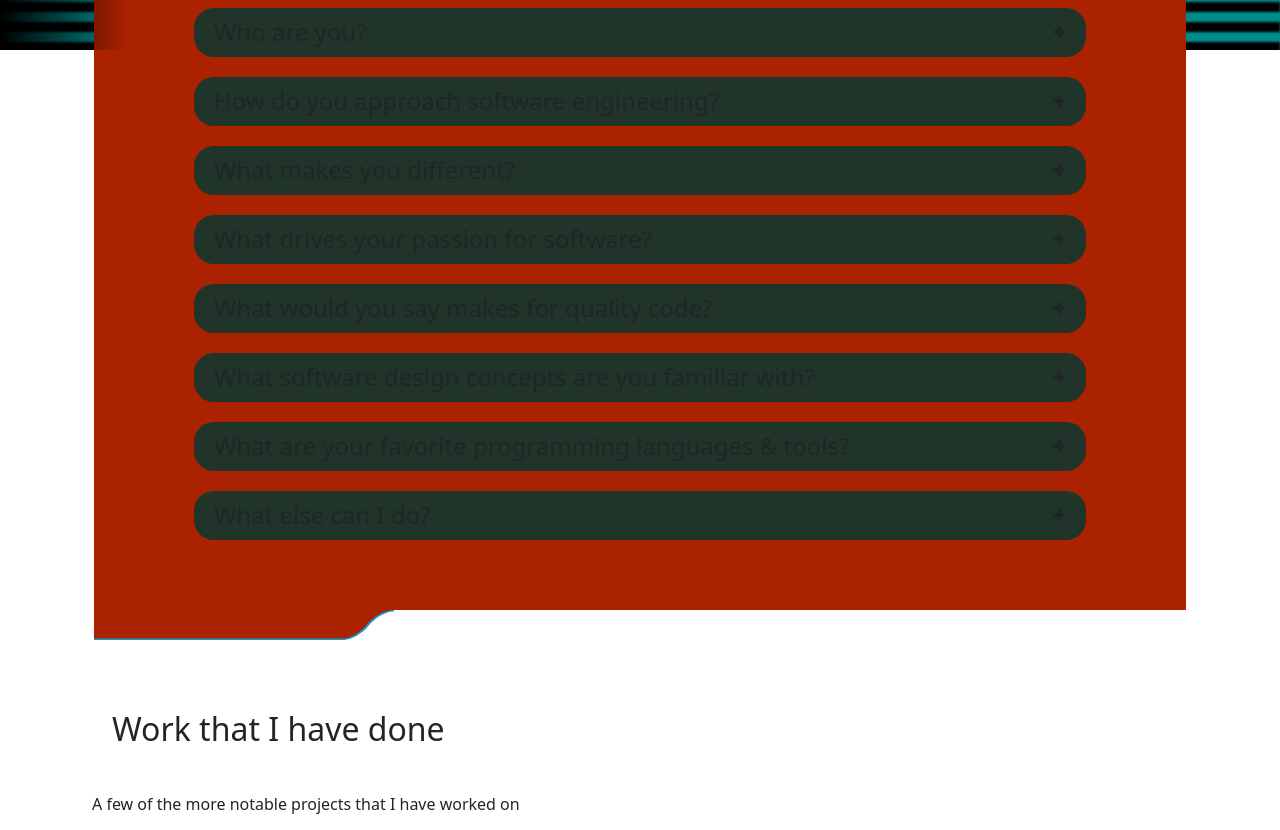
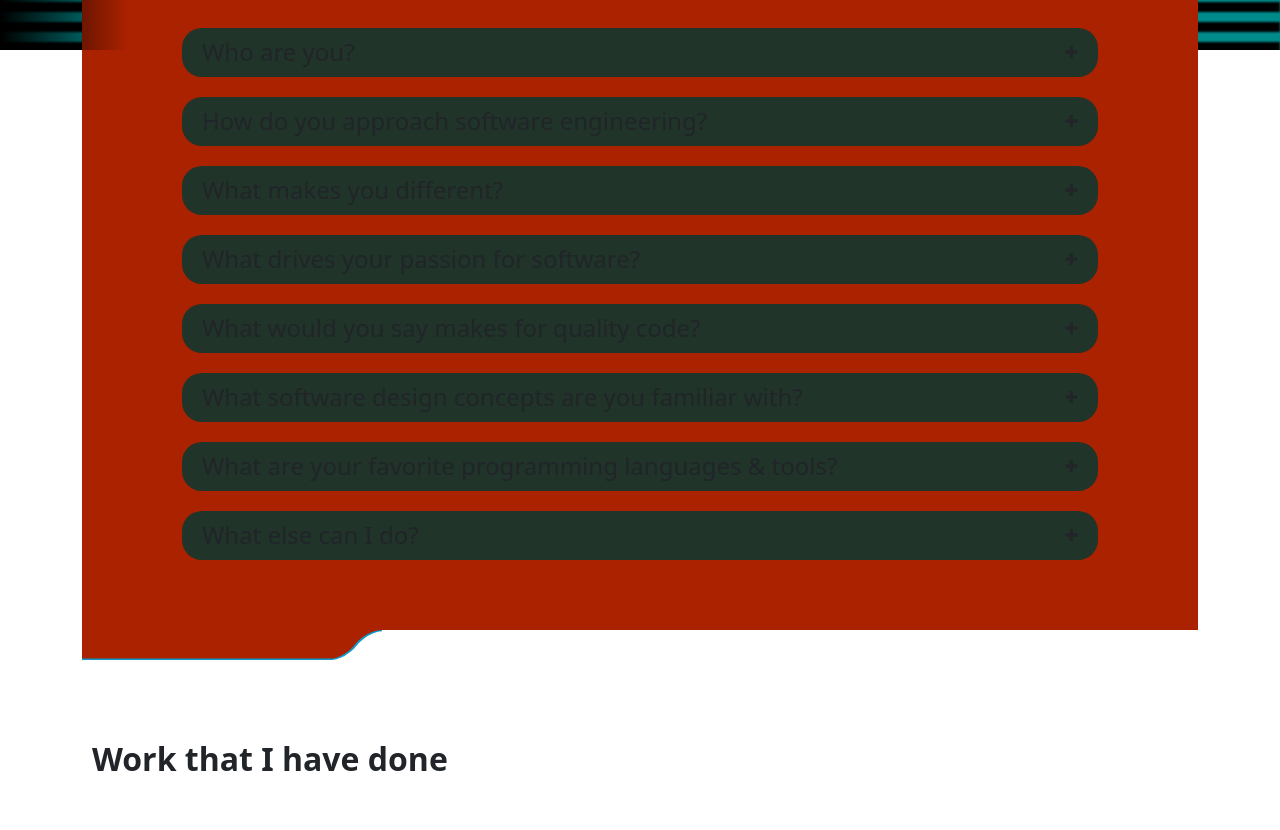
Before and after one commit to gtiersma/gtiersma.github.io, a Vue app: page / in a window 1280 px wide. Shown: the part 750-1580 px from the top of the page. Built offline with nearby package versions, Linux system fonts and the light colour scheme; what vue-tippy would draw is missing.

Commit message:
Fixed padding issues
Fixed & improved padding (and made it consistent)

```diff
--- a/src/assets/main.css
+++ b/src/assets/main.css
@@ -5,7 +5,17 @@ body {
 }
 
 h2 {
-  padding: 20px 30px;
+  font-weight: bold;
+  padding: 30px 10px;
+}
+
+h3 {
+  font-weight: bold;
+  padding: 20px 20px;
+}
+
+p {
+  padding: 10px 30px;
 }
 
 .far-far-back {
--- a/src/components/ContactArea.vue
+++ b/src/components/ContactArea.vue
@@ -1,6 +1,6 @@
 <template>
-  <div class="container-sm">
-    <h6>Contact</h6>
+  <div>
+    <h5>Contact</h5>
 
     <ul>
       <li>
@@ -30,8 +30,9 @@
 </script>
 
 <style scoped>
-  h6 {
+  h5 {
     padding: 0 0 5px 30px;
+    font-weight: bold;
   }
 
   ul {
--- a/src/components/DividedSection.vue
+++ b/src/components/DividedSection.vue
@@ -1,5 +1,5 @@
 <template>
-  <div class="container-sm divided-section front">
+  <div class="divided-section front">
     <div class="divider">
       <svg
         :width="topCurve?.xStartCss"
@@ -131,8 +131,7 @@ class Curve {
   ) {}
 
   get pageWidth(): number {
-    if (!this.pageWidthWatcher) throw "NPE from PAGE WIDTH WATCHER"
-    return this.pageWidthWatcher.width.value ?? 0
+    return this.pageWidthWatcher?.width.value ?? 0
   }
 
   get distanceFromRightEdge(): number {
--- a/src/components/ProjectArea.vue
+++ b/src/components/ProjectArea.vue
@@ -107,10 +107,6 @@
 </script>
 
 <style scoped>
-  p {
-    padding: 15px 10px;
-  }
-
   img {
     display: block;
     width: 100%;
--- a/src/components/VueFaq.vue
+++ b/src/components/VueFaq.vue
@@ -83,6 +83,10 @@ onMounted(() => {
 </script>
 
 <style scoped>
+  h3 {
+    padding: 0;
+  }
+
   .faq {
     background-color: #203429;
     padding: 10px;
```
